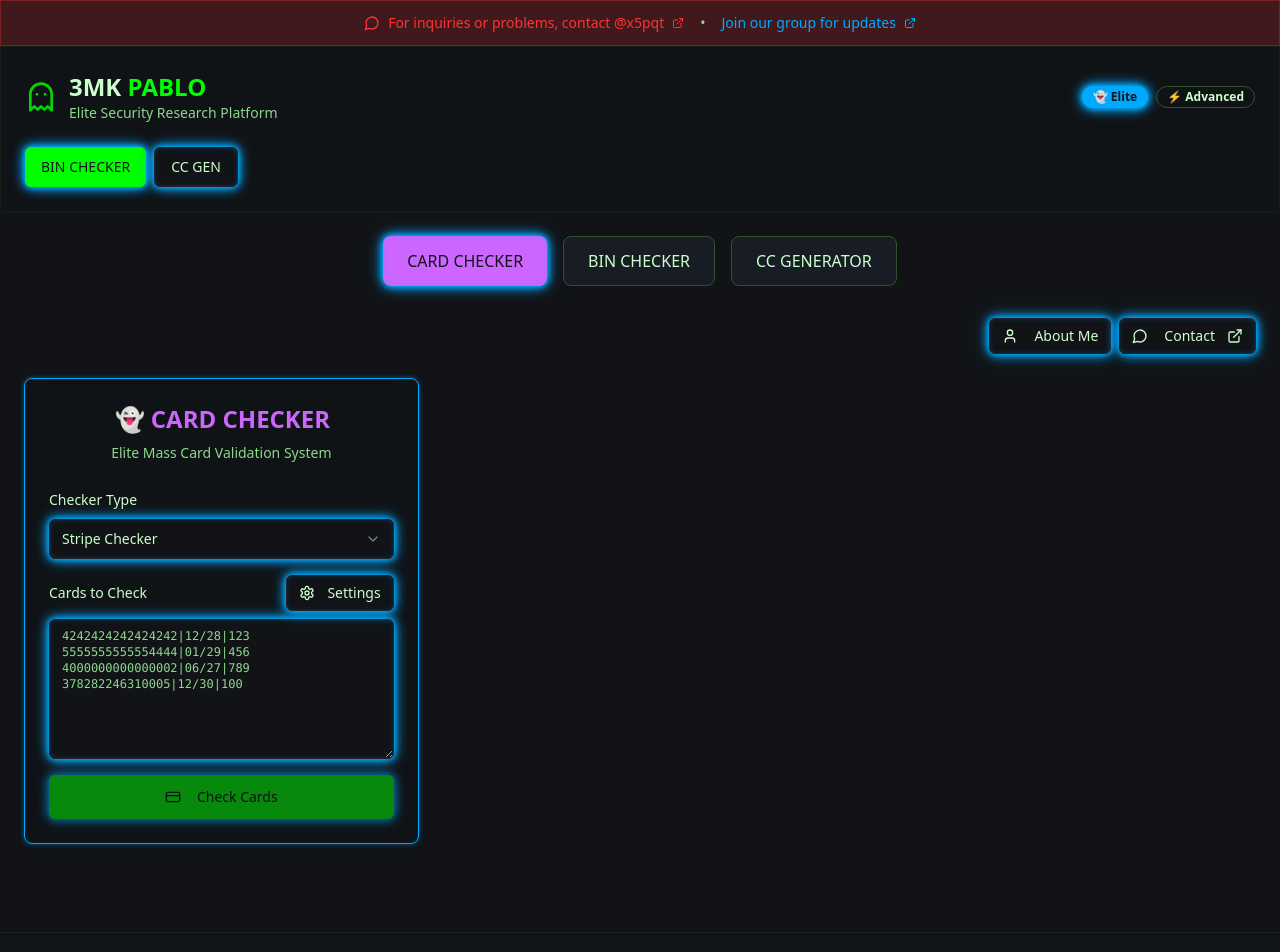
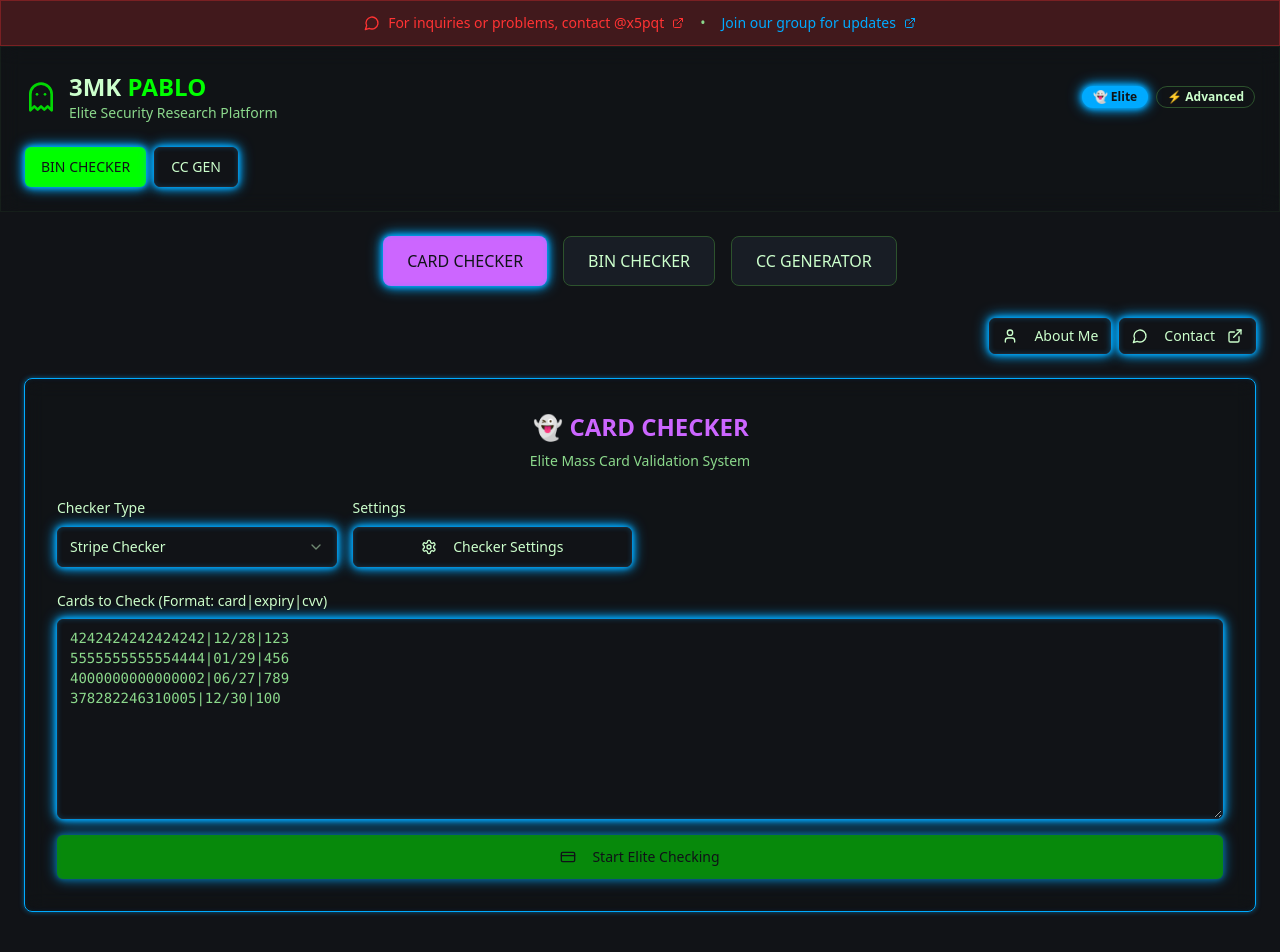
Before and after one commit to snickerz99m/checker-visual-upgrade, a React (Vite) app: page / in a window 1280 px wide. Shown: the top 952 px of the page. Built offline with nearby package versions, Linux system fonts and the light colour scheme.

Commit message:
Fix card checker layout and visibility
Improve the card checker's layout and ensure the result windows are visible.

```diff
--- a/src/components/CardChecker.tsx
+++ b/src/components/CardChecker.tsx
@@ -259,9 +259,9 @@ const CardChecker = () => {
           </div>
         </Card>
       )}
-      <div className="grid grid-cols-1 lg:grid-cols-3 gap-6">
+      <div className="space-y-6">
         {/* Input Card */}
-        <Card className="glass neon-border p-6 lg:col-span-1">
+        <Card className="glass neon-border p-8 w-full">
           <div className="space-y-6">
             <div className="text-center">
             <h1 className="text-2xl font-bold text-accent glitch-text mb-2">
@@ -272,7 +272,7 @@ const CardChecker = () => {
             </p>
             </div>
 
-            <div className="space-y-4">
+            <div className="grid grid-cols-1 md:grid-cols-2 lg:grid-cols-4 gap-4">
               <div className="space-y-2">
                 <label className="text-sm font-medium">Checker Type</label>
                 <Select value={checkerType} onValueChange={setCheckerType}>
@@ -303,27 +303,42 @@ const CardChecker = () => {
                 </div>
               )}
 
+              {/* Settings Button */}
               <div className="space-y-2">
-                <div className="flex items-center justify-between">
-                  <label className="text-sm font-medium">
-                    Cards to Check
-                  </label>
+                <label className="text-sm font-medium">Settings</label>
                 <Button
                   variant="outline"
-                    size="sm"
                   onClick={() => setSettingsOpen(!settingsOpen)}
-                    className="cyber-glow"
+                  className="cyber-glow w-full"
                 >
-                    <Settings className="w-3 h-3 mr-1" />
-                    Settings
+                  <Settings className="w-4 h-4 mr-2" />
+                  Checker Settings
                 </Button>
               </div>
 
-                {/* Settings Menu */}
+              {/* Force Stop Button (when checking) */}
+              {loading && (
+                <div className="space-y-2">
+                  <label className="text-sm font-medium">Control</label>
+                  <Button
+                    onClick={stopCheckingCards}
+                    variant="destructive"
+                    className="cyber-glow w-full"
+                  >
+                    <StopCircle className="w-4 h-4 mr-2" />
+                    Force Stop
+                  </Button>
+                </div>
+              )}
+            </div>
+
+            {/* Settings Panel */}
             {settingsOpen && (
-                  <Card className="glass neon-border p-4 space-y-3">
+              <Card className="glass neon-border p-4 space-y-4 animate-fade-in">
+                <h4 className="font-semibold text-primary">⚙️ Checker Configuration</h4>
+                <div className="grid grid-cols-1 md:grid-cols-3 gap-4">
                   <div className="space-y-2">
-                      <label className="text-xs font-medium">Request Delay (seconds)</label>
+                    <label className="text-xs font-medium">Request Delay</label>
                     <Select value={requestDelay} onValueChange={setRequestDelay}>
                       <SelectTrigger className="h-8">
                         <SelectValue />
@@ -337,21 +352,42 @@ const CardChecker = () => {
                       </SelectContent>
                     </Select>
                   </div>
+                  <div className="space-y-2">
+                    <label className="text-xs font-medium">Processing Mode</label>
+                    <Badge variant="secondary" className="w-full justify-center py-1">
+                      Sequential (One by One)
+                    </Badge>
+                  </div>
+                  <div className="space-y-2">
+                    <label className="text-xs font-medium">Sound Alerts</label>
+                    <Badge variant="outline" className="w-full justify-center py-1">
+                      🔊 Enabled for Approved
+                    </Badge>
+                  </div>
+                </div>
                 <div className="text-xs text-muted-foreground">
-                      💡 Higher delays reduce detection risk but increase checking time
+                  💡 Higher delays reduce detection risk but increase checking time. Cards are processed sequentially to avoid rate limiting.
                 </div>
               </Card>
             )}
+
+            <div className="space-y-4">
+              <div className="space-y-2">
+                <div className="flex items-center justify-between">
+                  <label className="text-sm font-medium">
+                    Cards to Check (Format: card|expiry|cvv)
+                  </label>
+                </div>
 
                 <Textarea
                   value={cards}
                   onChange={(e) => setCards(e.target.value)}
                   placeholder="4242424242424242|12/28|123&#10;5555555555554444|01/29|456&#10;4000000000000002|06/27|789&#10;378282246310005|12/30|100"
-                  className="font-mono text-xs min-h-[140px] cyber-glow"
+                  className="font-mono text-sm min-h-[200px] cyber-glow"
                 />
               </div>
 
-              <div className="flex gap-2">
+              <div className="flex gap-4">
                 <Button
                   onClick={checkCards}
                   disabled={loading || !cards.trim()}
@@ -360,55 +396,44 @@ const CardChecker = () => {
                 >
                   {loading ? (
                     <div className="flex items-center gap-2">
-                      <div className="w-4 h-4 border-2 border-current border-t-transparent rounded-full animate-spin" />
+                      <div className="w-5 h-5 border-2 border-current border-t-transparent rounded-full animate-spin" />
                       Checking... ({currentIndex + 1})
                     </div>
                   ) : (
                     <>
-                      <CreditCard className="w-4 h-4 mr-2" />
-                      Check Cards
+                      <CreditCard className="w-5 h-5 mr-2" />
+                      Start Elite Checking
                     </>
                   )}
                 </Button>
-
-                {loading && (
-                  <Button
-                    onClick={stopCheckingCards}
-                    variant="destructive"
-                    size="lg"
-                    className="cyber-glow"
-                  >
-                    <StopCircle className="w-4 h-4" />
-                  </Button>
-                )}
               </div>
 
-              {/* Stats */}
+              {/* Live Stats Dashboard */}
               {showResults && (
-                <div className="grid grid-cols-2 gap-2 pt-4">
-                  <div className="text-center p-2 rounded bg-primary/20 border border-primary/30">
-                    <div className="text-sm font-bold text-primary">{approvedCards.length}</div>
-                    <div className="text-xs text-muted-foreground">LIVE</div>
+                <div className="grid grid-cols-2 md:grid-cols-3 lg:grid-cols-6 gap-3 pt-4">
+                  <div className="text-center p-3 rounded-lg bg-gradient-to-br from-primary/20 to-primary/10 border border-primary/30 cyber-glow">
+                    <div className="text-lg font-bold text-primary">{approvedCards.length}</div>
+                    <div className="text-xs text-primary font-medium">👻 APPROVED</div>
                   </div>
-                  <div className="text-center p-2 rounded bg-destructive/20 border border-destructive/30">
-                    <div className="text-sm font-bold text-destructive">{declinedCards.length}</div>
-                    <div className="text-xs text-muted-foreground">DEAD</div>
+                  <div className="text-center p-3 rounded-lg bg-gradient-to-br from-muted/20 to-muted/10 border border-muted/30">
+                    <div className="text-lg font-bold text-muted-foreground">{unknownCards.length}</div>
+                    <div className="text-xs text-muted-foreground font-medium">⏳ CCN</div>
                   </div>
-                  <div className="text-center p-2 rounded bg-muted/20 border border-muted/30">
-                    <div className="text-sm font-bold text-muted-foreground">{unknownCards.length}</div>
-                    <div className="text-xs text-muted-foreground">CCN</div>
+                  <div className="text-center p-3 rounded-lg bg-gradient-to-br from-destructive/20 to-destructive/10 border border-destructive/30">
+                    <div className="text-lg font-bold text-destructive">{declinedCards.length}</div>
+                    <div className="text-xs text-destructive font-medium">❌ DECLINED</div>
                   </div>
-                  <div className="text-center p-2 rounded bg-orange-500/20 border border-orange-500/30">
-                    <div className="text-sm font-bold text-orange-400">{insufficientCards.length}</div>
-                    <div className="text-xs text-muted-foreground">INSUFF</div>
+                  <div className="text-center p-3 rounded-lg bg-gradient-to-br from-orange-500/20 to-orange-500/10 border border-orange-500/30">
+                    <div className="text-lg font-bold text-orange-400">{insufficientCards.length}</div>
+                    <div className="text-xs text-orange-400 font-medium">💳 INSUFFICIENT</div>
                   </div>
-                  <div className="text-center p-2 rounded bg-purple-500/20 border border-purple-500/30">
-                    <div className="text-sm font-bold text-purple-400">{unknownDeclineCards.length}</div>
-                    <div className="text-xs text-muted-foreground">UNK DEC</div>
+                  <div className="text-center p-3 rounded-lg bg-gradient-to-br from-purple-500/20 to-purple-500/10 border border-purple-500/30">
+                    <div className="text-lg font-bold text-purple-400">{unknownDeclineCards.length}</div>
+                    <div className="text-xs text-purple-400 font-medium">❓ UNKNOWN</div>
                   </div>
-                  <div className="text-center p-2 rounded bg-red-500/20 border border-red-500/30">
-                    <div className="text-sm font-bold text-red-400">{errorCards.length}</div>
-                    <div className="text-xs text-muted-foreground">ERRORS</div>
+                  <div className="text-center p-3 rounded-lg bg-gradient-to-br from-red-500/20 to-red-500/10 border border-red-500/30">
+                    <div className="text-lg font-bold text-red-400">{errorCards.length}</div>
+                    <div className="text-xs text-red-400 font-medium">🔥 ERRORS</div>
                   </div>
                 </div>
               )}
@@ -416,9 +441,9 @@ const CardChecker = () => {
           </div>
         </Card>
 
-        {/* Results Windows */}
+        {/* Elite Results Windows */}
         {showResults && (
-          <div className="lg:col-span-2 space-y-4">
+          <div className="grid grid-cols-1 lg:grid-cols-2 gap-6 mt-6">
             {/* Approved Cards Window */}
             <Card className="glass neon-border animate-fade-in">
               <Collapsible open={approvedOpen} onOpenChange={setApprovedOpen}>
```
Lines whose indentation alone changed are shown as unchanged.
